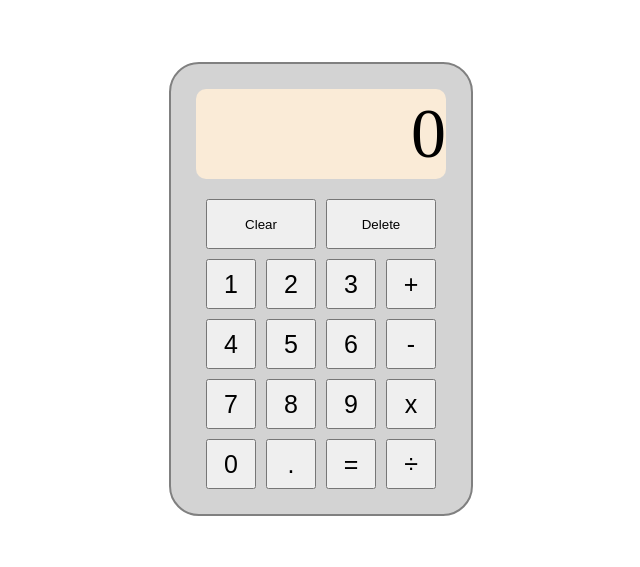
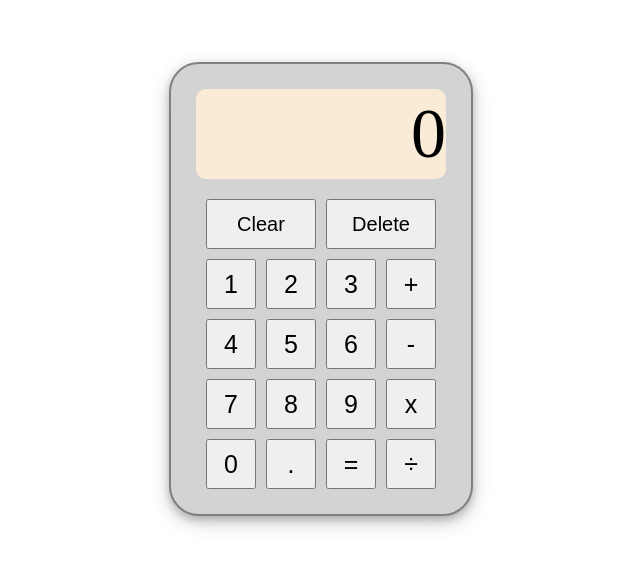
Before and after one commit to ecanvasser/calculator, a plain HTML site: page index.html in a window 1280 px wide. Shown: the part 119-686 px from the top of the page, without its empty margins (319-959 px from the left). Drawn offline with Linux system fonts and the light colour scheme.

Commit message:
Add box shadow and increase font size on clear & delete buttons

```diff
--- a/style.css
+++ b/style.css
@@ -11,6 +11,7 @@ body {
     align-items: center;
     background-color: lightgray;
     border: 2px solid gray;
+    box-shadow: 0 4px 8px 0 rgba(0, 0, 0, 0.2), 0 6px 20px 0 rgba(0, 0, 0, 0.19);
     border-radius: 30px;
     height: 450px;
     width: 300px;
@@ -58,4 +59,5 @@ body {
 .top-row button {
     height: 50px;
     width: 110px;
+    font-size: 20px;
 }
```
